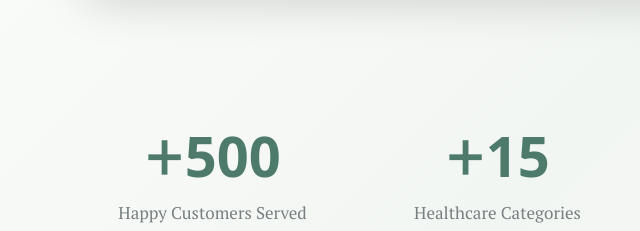
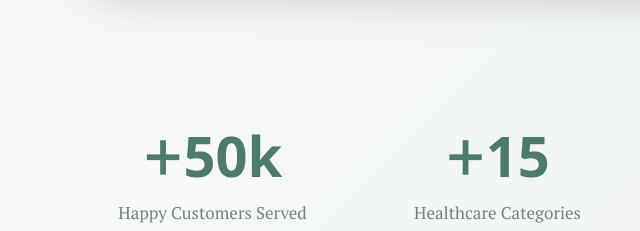
Before and after one commit to vanshgupta15/SSB-pharmacy-web, a plain HTML site: page index.html in a window 1280 px wide. Shown: the part 2740-2971 px from the top of the page, 0-640 px from the left. Drawn offline with nearby package versions, Linux system fonts and the light colour scheme.

Commit message:
Update index.html

```diff
--- a/index.html
+++ b/index.html
@@ -906,7 +906,7 @@
             <div
               class="counter-number text-primary-500 display-2 fw-semibold d-flex align-items-center justify-content-center">
               <span class="counter-prefix">+</span>
-              <h5 class="timer display-4 fw-bold m-0" data-to="500" data-speed="2000">500</h5>
+              <h5 class="timer display-4 fw-bold m-0" data-to="500" data-speed="2000">50k</h5>
             </div>
             <p class="counter-description">Happy Customers Served</p>
           </div>
```
